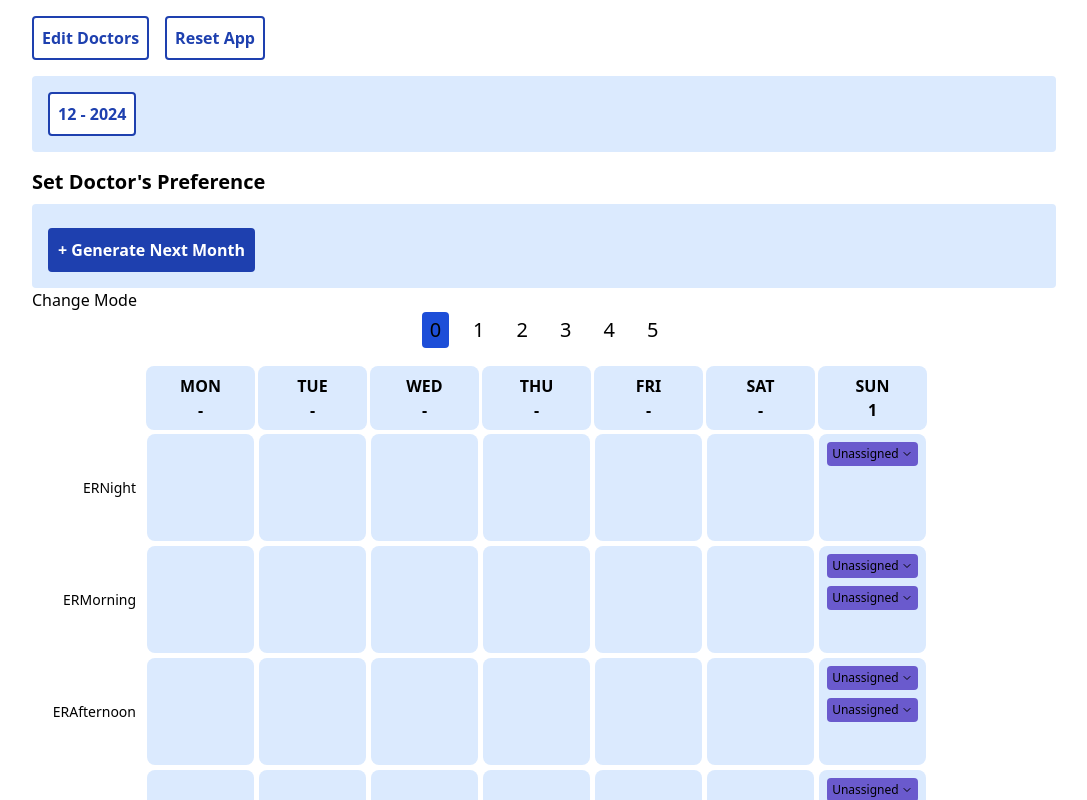
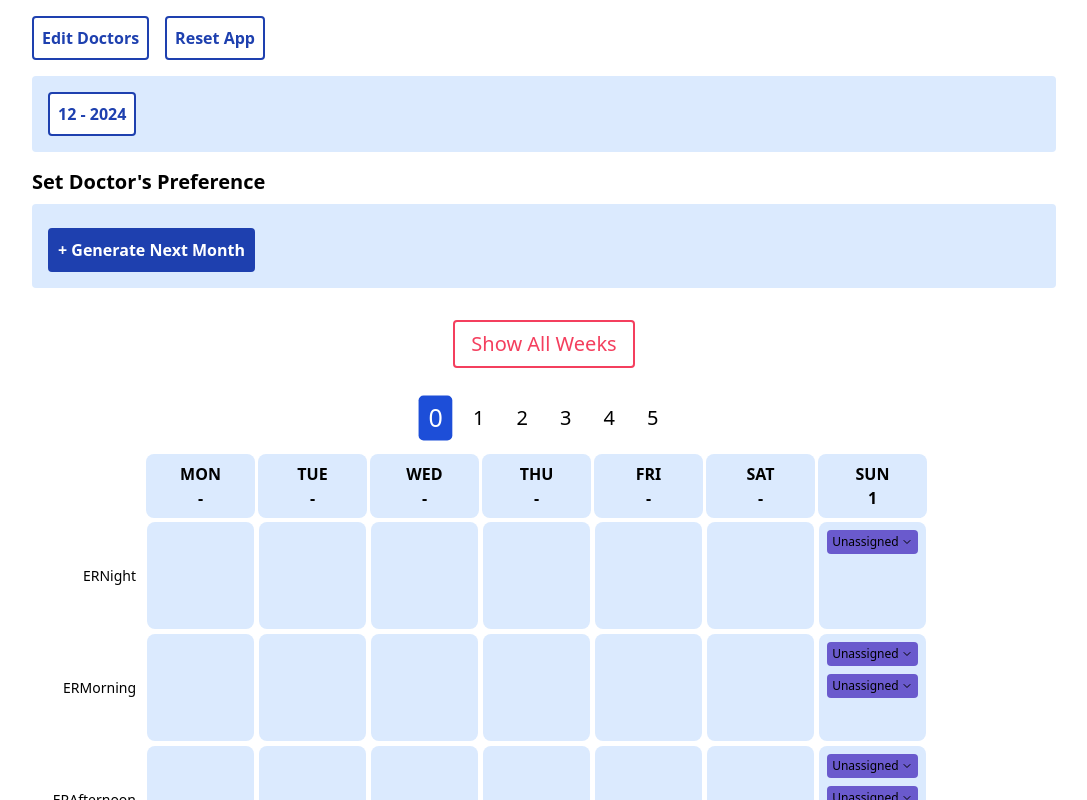
Before and after one commit to Subhavich/doc-sche, a React (Vite) app: page / in a window 1280 px wide. Both pictures are taken after typing "Sample" into the empty fields and a click on the button "Generate Schedule". Shown: the top 800 px of the page, without its empty margins (96-1183 px from the left). Built offline with nearby package versions, Linux system fonts and the light colour scheme.

Commit message:
style show display/ pagination

```diff
--- a/src/TableComponents.jsx
+++ b/src/TableComponents.jsx
@@ -11,7 +11,9 @@ export const Pagination = ({ pages, setPage, page }) => {
       <ul className="text-xl flex justify-center space-x-4 mb-4 w-full">
         {Array.from({ length: pages }).map((item, ind) => (
           <button
-            className={`${page === ind ? "bg-blue-700" : ""} px-2 py-1 rounded`}
+            className={`${
+              page === ind ? "bg-blue-700 scale-125 text-white" : ""
+            } px-2 py-1 rounded`}
             key={ind}
             onClick={() => setPage(ind)}
           >
--- a/src/TablePage.jsx
+++ b/src/TablePage.jsx
@@ -140,11 +140,16 @@ const Table = ({
 
   return (
     <>
-      <button
-        onClick={() => setMode((prev) => (prev === "all" ? "default" : "all"))}
-      >
-        Change Mode
-      </button>
+      <div className="mb-8 flex justify-center">
+        <button
+          className="text-xl font-semi text-rose-500 border-2 border-rose-500 px-4 py-2 rounded"
+          onClick={() =>
+            setMode((prev) => (prev === "all" ? "default" : "all"))
+          }
+        >
+          {mode === "default" ? "Show All Weeks" : "Show One Week"}
+        </button>
+      </div>
       {mode === "default" && (
         <div>
           <Pagination
@@ -201,7 +206,7 @@ const DoctorSettings = ({
   return (
     <>
       <p className="text-xl mb-2 font-semibold">Set Doctor's Preference</p>
-      <div className=" rounded p-4 bg-blue-100">
+      <div className="mb-8 rounded p-4 bg-blue-100">
         <div className=" mb-2 flex flex-wrap gap-2 ">
           {doctors.map((doctor, ind) => (
             <DoctorField
@@ -217,7 +222,7 @@ const DoctorSettings = ({
           className={`${baseButton} bg-blue-800 text-white`}
           onClick={() => {
             if (hasUnassignedSlots(slots)) {
-              console.log("still has unassigned slots");
+              alert("There are still Unassigned Slots");
               return;
             }
             handleAddNewMonth();
```
